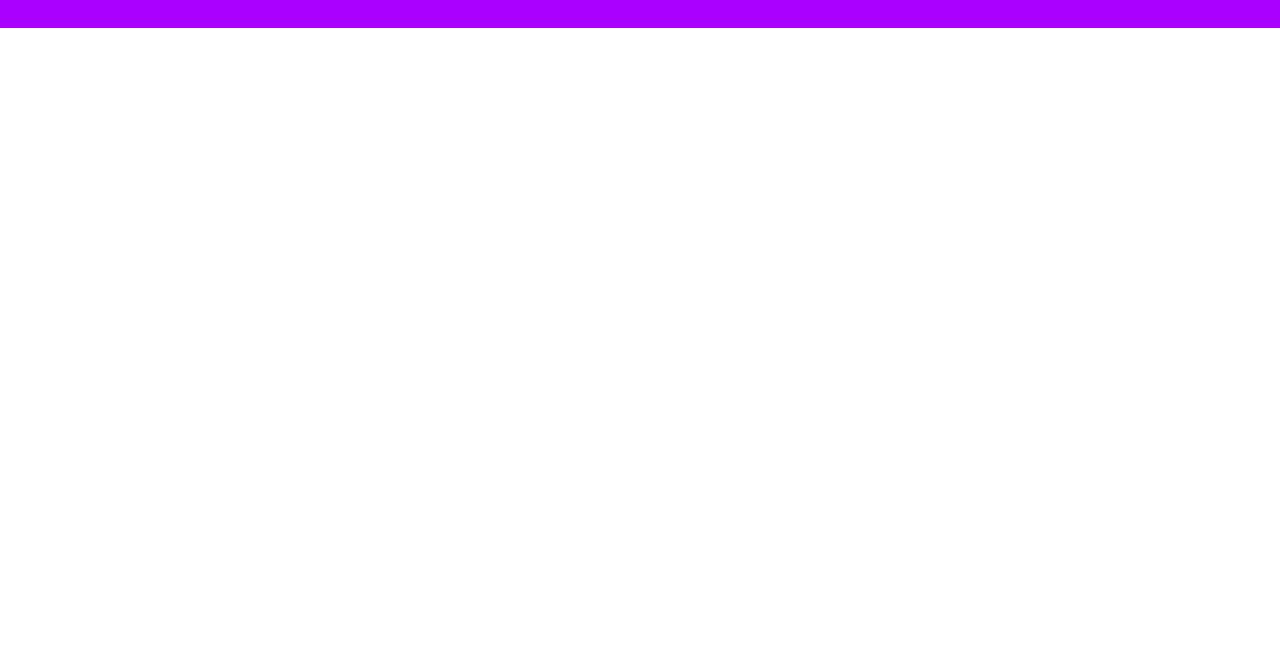
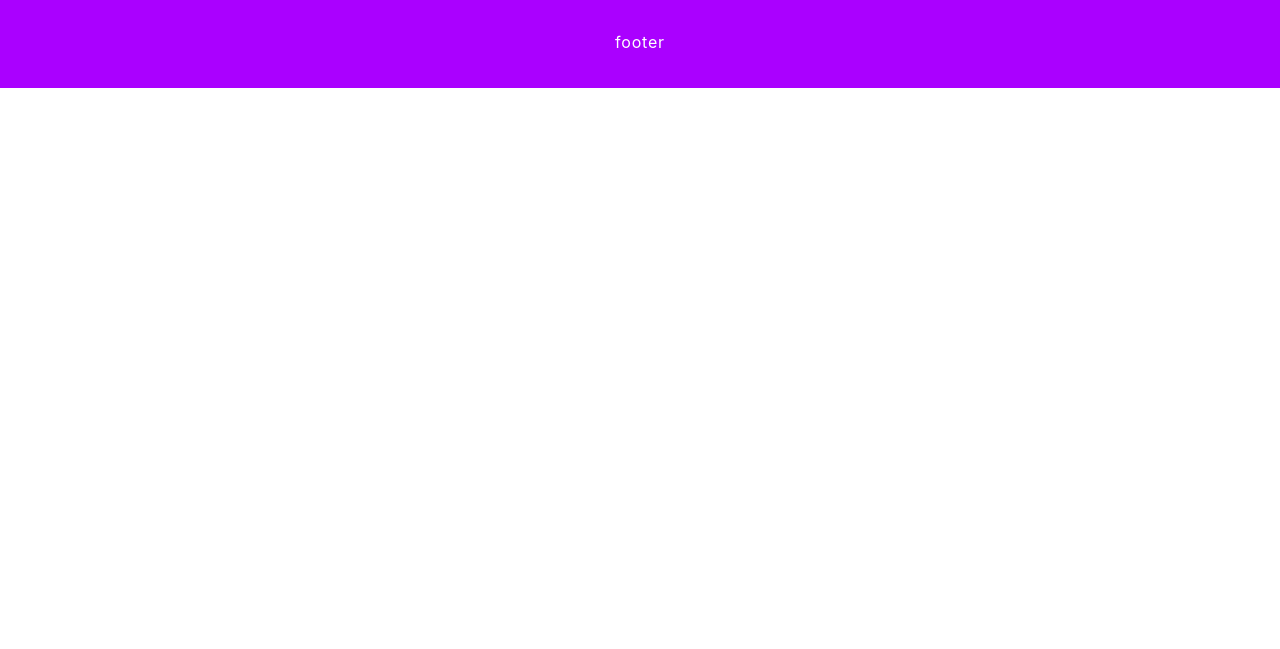
Before and after one commit to nelsenpro/framecss, a plain HTML site: page grid3.html in a window 1280 px wide. Shown: the part 151-800 px from the top of the page. Drawn offline with Linux system fonts and the light colour scheme; a web font is replaced by a local one.

Commit message:
Update grid3.html

```diff
--- a/grid3.html
+++ b/grid3.html
@@ -5,7 +5,7 @@
     <meta name="viewport" content="width=device-width, initial-scale=1.0">
     <meta http-equiv="X-UA-Compatible" content="ie=edge">
     <!-- CSS -->
-    <link rel="stylesheet" href="data/frame.css" type="text/css" media="all" />
+    <link rel="stylesheet" href="data/frame.1.1.5.css" type="text/css" media="all" />
     <!-- JS -->
     <script src="data/frame.js" type="text/javascript" charset="utf-8" defer="true"></script>
     <script src="data/slider.js" type="text/javascript" charset="utf-8" defer="true"></script>
```
